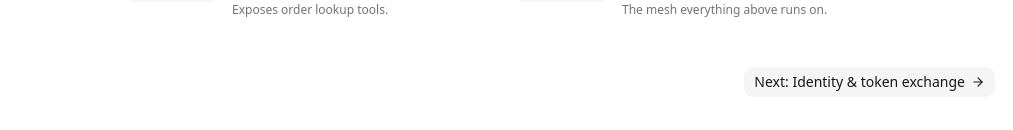
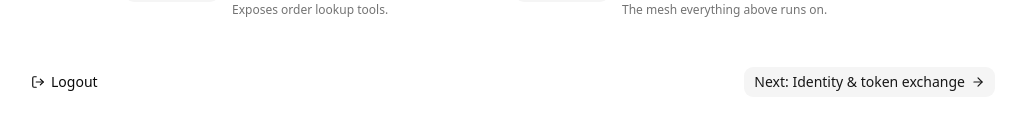
Before and after one commit to day0ops/retail-returns-agent-system, a React (Vite) app in the folder ui/: page / in a window 1280 px wide. Shown: the part 1614-1744 px from the top of the page, without its empty margins (132-1145 px from the left). Built offline with nearby package versions, Linux system fonts and the light colour scheme.

Commit message:
(feat): adding logout
Signed-off-by: Kasun Talwatta <kasun.talwatta@solo.io>

```diff
--- a/ui/src/components/stage-footer-nav.tsx
+++ b/ui/src/components/stage-footer-nav.tsx
@@ -1,4 +1,4 @@
-import { ArrowLeft, ArrowRight } from 'lucide-react'
+import { ArrowLeft, ArrowRight, LogOut } from 'lucide-react'
 import { Button } from '@/components/ui/button'
 
 interface StageFooterNavProps {
@@ -6,6 +6,8 @@ interface StageFooterNavProps {
   onNext?: () => void
   /** Defaults to a plain "Next" -- some stages want a more descriptive label. */
   nextLabel?: string
+  /** Only Stage 1 passes this -- takes the left slot Back would otherwise use. */
+  onLogout?: () => void
 }
 
 /**
@@ -14,12 +16,21 @@ interface StageFooterNavProps {
  * Renders nothing if neither direction is available (shouldn't happen in
  * practice -- every stage has at least one neighbor).
  */
-export function StageFooterNav({ onBack, onNext, nextLabel = 'Next' }: StageFooterNavProps) {
-  if (!onBack && !onNext) return null
+export function StageFooterNav({
+  onBack,
+  onNext,
+  nextLabel = 'Next',
+  onLogout,
+}: StageFooterNavProps) {
+  if (!onBack && !onNext && !onLogout) return null
 
   return (
     <div className="flex w-full items-center justify-between">
-      {onBack ? (
+      {onLogout ? (
+        <Button onClick={onLogout} variant="ghost">
+          <LogOut className="size-3.5" /> Logout
+        </Button>
+      ) : onBack ? (
         <Button onClick={onBack} variant="ghost">
           <ArrowLeft className="size-3.5" /> Back
         </Button>
--- a/ui/src/pages/Stage1Topology.tsx
+++ b/ui/src/pages/Stage1Topology.tsx
@@ -15,6 +15,18 @@ import type { StageProps } from '@/pages/stage-props'
  * telemetry stage exists.
  */
 export function Stage1Topology({ onNext, onBack }: StageProps) {
+  // Clears this app's own cached identity first, then navigates to /logout so
+  // agentgateway's ExtAuth (when a gate is actually in front of this app) can end
+  // the real Keycloak SSO session server-side before landing back here. Falls
+  // through to this app's own /logout fallback when there's no gate (local/dev).
+  async function handleLogout() {
+    try {
+      await fetch('/api/logout', { method: 'POST' })
+    } finally {
+      window.location.href = '/logout'
+    }
+  }
+
   return (
     <div className="mx-auto flex min-h-svh max-w-5xl flex-col items-center gap-12 px-6 py-16">
       <div className="flex w-full items-start justify-between">
@@ -126,7 +138,12 @@ export function Stage1Topology({ onNext, onBack }: StageProps) {
 
       <ComponentBreakdown />
 
-      <StageFooterNav onBack={onBack} onNext={onNext} nextLabel="Next: Identity & token exchange" />
+      <StageFooterNav
+        onBack={onBack}
+        onNext={onNext}
+        onLogout={handleLogout}
+        nextLabel="Next: Identity & token exchange"
+      />
     </div>
   )
 }
```
Also changed, not shown: 1 other file (tests, documents, lock files or other folders).
